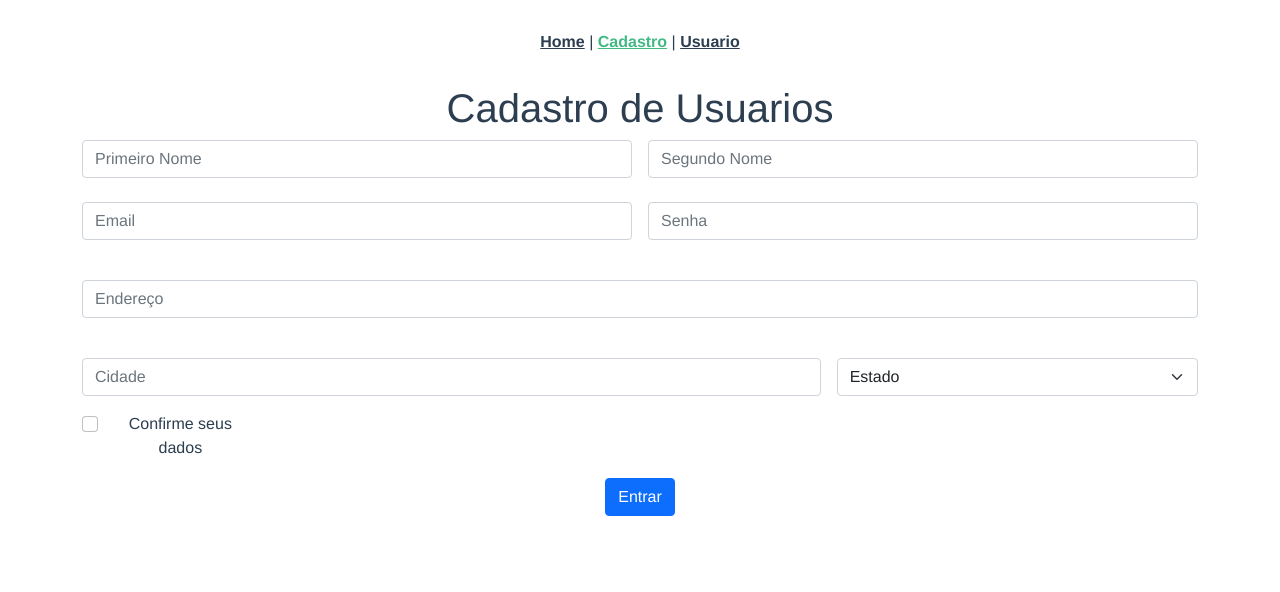
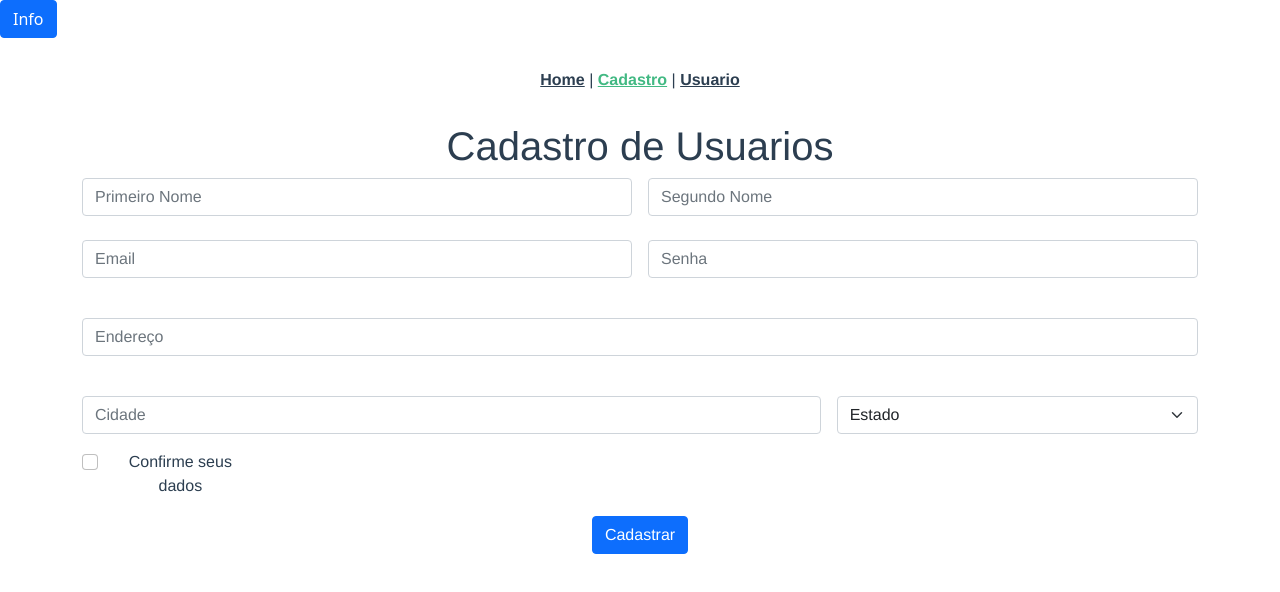
Before and after one commit to HudsonBonato/Teste-nunca-feito, a Vue app: page /cadastro in a window 1280 px wide. Shown: the top 592 px of the page. Built offline with nearby package versions, Linux system fonts and the light colour scheme.

Commit message:
dei umas melhoradas

```diff
--- a/public/index.html
+++ b/public/index.html
@@ -7,6 +7,18 @@
   <meta http-equiv="X-UA-Compatible" content="IE=edge">
   <meta name="viewport" content="width=device-width,initial-scale=1.0">
   <link rel="icon" href="<%= BASE_URL %>favicon.ico">
+  <button class="btn btn-primary" type="button" data-bs-toggle="offcanvas" data-bs-target="#offcanvasTop"
+    aria-controls="offcanvasTop">Info</button>
+
+  <div class="offcanvas offcanvas-top" tabindex="-1" id="offcanvasTop" aria-labelledby="offcanvasTopLabel">
+    <div class="offcanvas-header">
+      <h5 id="offcanvasTopLabel">Cadastrar os usuarios e mostrar em listas.</h5>
+      <button type="button" class="btn-close text-reset" data-bs-dismiss="offcanvas" aria-label="Close"></button>
+    </div>
+    <div class="offcanvas-body">
+      Falta mais capacidade pra isso!
+    </div>
+  </div>
   <title>
     <%= htmlWebpackPlugin.options.title %>
   </title>
--- a/src/views/Cadastro.vue
+++ b/src/views/Cadastro.vue
@@ -104,7 +104,7 @@
           </div>
         </div>
         <div class="col-12">
-          <button type="submit" class="btn btn-primary">Entrar</button>
+          <button type="submit" class="btn btn-primary">Cadastrar</button>
         </div>
       </form>
     </div>
--- a/src/views/Home.vue
+++ b/src/views/Home.vue
@@ -2,6 +2,7 @@
   <div class="home">
     <img alt="Vue logo" src="../assets/logo.png" />
     <h1>Lista de Usuarios</h1>
+
   </div>
 </template>
 
```
